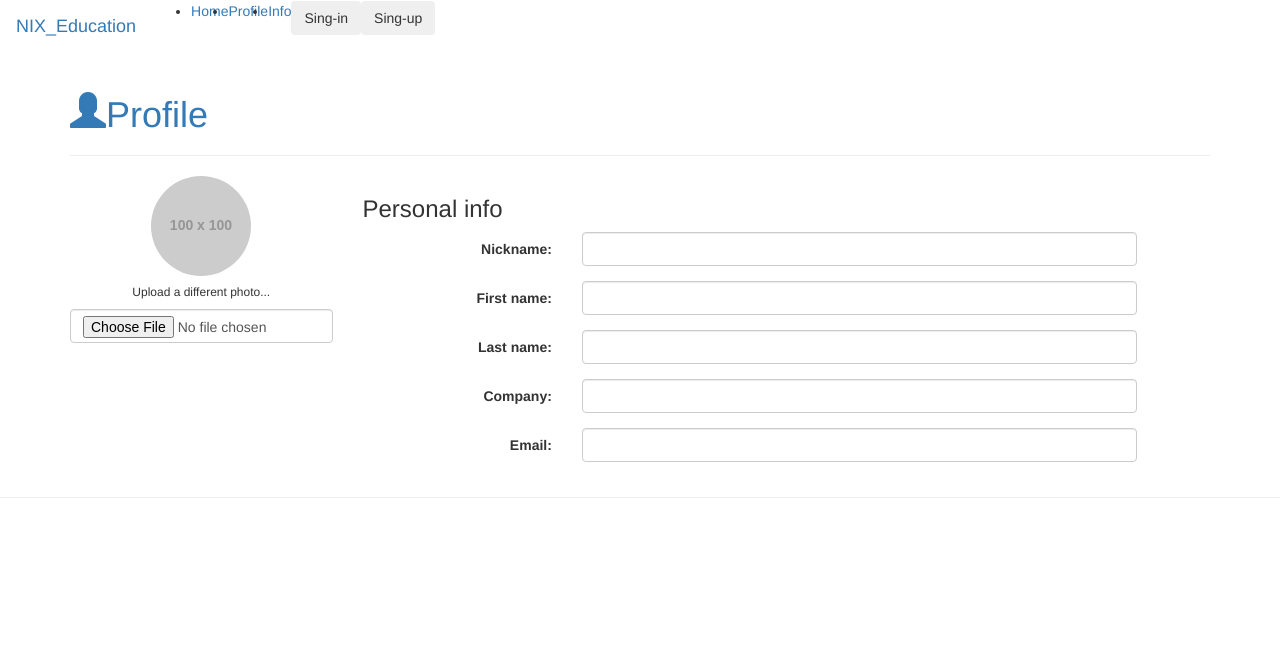
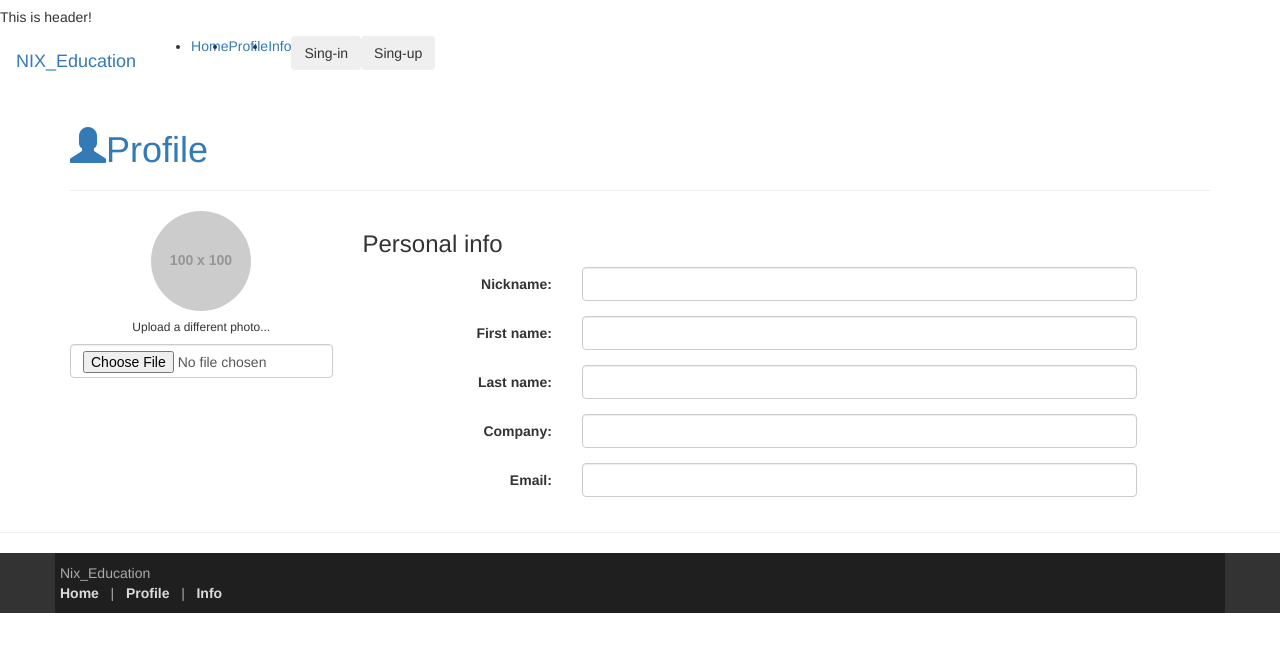
Before and after one commit to Boryslav-dev/Trainee_NIX, a PHP site: page /navigation.php in a window 1280 px wide. Shown: the top 652 px of the page. Run offline with PHP 8.4, Linux system fonts and the light colour scheme; grey boxes labelled with a size stand in for pictures from a placeholder-image service; some libraries are stand-ins or nearby versions.

Commit message:
Create new file and move to separate files, to avoid duplication

```diff
--- /dev/null
+++ b/view/footer.php
@@ -0,0 +1,38 @@
+<style>
+    .footer-container {
+        width:100%;
+        background:#333;
+        clear: both;
+        position: relative;
+        z-index: 10;
+    }
+    .footer-col {color:#ababab; font-size: 14px;}
+    .footer-col a {color:#dcdcdc; font-weight: bold;}
+    .footer-col a:hover {color:#d8450b; text-decoration: none;}
+    .footer-col h5 {margin-bottom: 25px;}
+
+    /**** Sub Footer ****/
+    .footer-sub {background: #1f1f1f; padding: 10px 0px;}
+    .footer-sub div div span {padding: 0px 20px;}
+
+</style>
+<footer>
+    <div class="footer-container"><!-- Begin Footer -->
+        <div class="container">
+
+            <div class="row"><!-- Begin Sub Footer -->
+                <div class="span12 footer-col footer-sub">
+                    <div class="row no-margin">
+                        <div class="span6"><span class="left">Nix_Education</span></div>
+                        <div class="span6">
+                            <span class="right">
+                            <a href="#">Home</a>&nbsp;&nbsp;&nbsp;|&nbsp;&nbsp;&nbsp;<a href="#">Profile</a>&nbsp;&nbsp;&nbsp;|&nbsp;&nbsp;&nbsp;<a href="#">Info</a>&nbsp;&nbsp;&nbsp;
+                            </span>
+                        </div>
+                    </div>
+                </div>
+            </div><!-- End Sub Footer -->
+
+        </div>
+    </div><!-- End Footer -->
+</footer>
--- /dev/null
+++ b/view/header.php
@@ -0,0 +1,5 @@
+<header>
+    <div class="">
+        <h5>This is header!</h5>
+    </div>
+</header>
--- a/view/navigation.php
+++ b/view/navigation.php
@@ -11,7 +11,7 @@
     <link href="../css/style.css" rel="stylesheet">
 </head>
 <body>
-
+<?php include "header.php"?>
 <nav class="navbar navbar-expand-md navbar-light bg-light mb-4">
     <div class="container-fluid">
         <a class="navbar-brand" href="#">NIX_Education</a>
@@ -33,6 +33,7 @@
 </nav>
 
 <?php include "profile.php"?>
+<?php include "footer.php"?>
 
 </body>
 </html>
```
